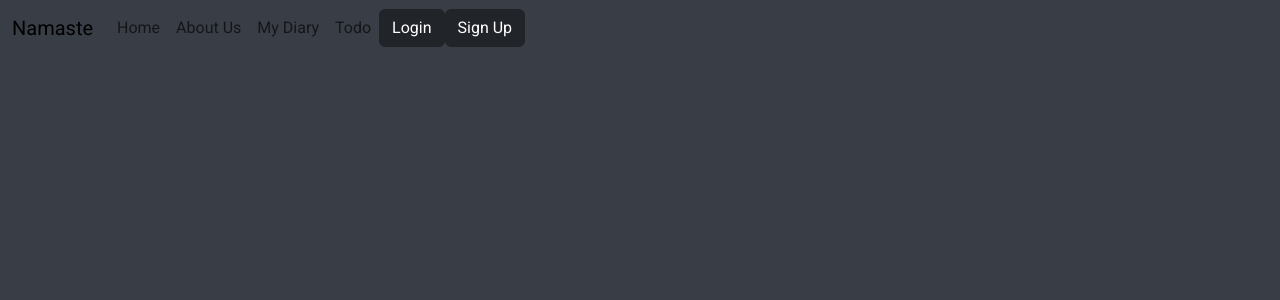
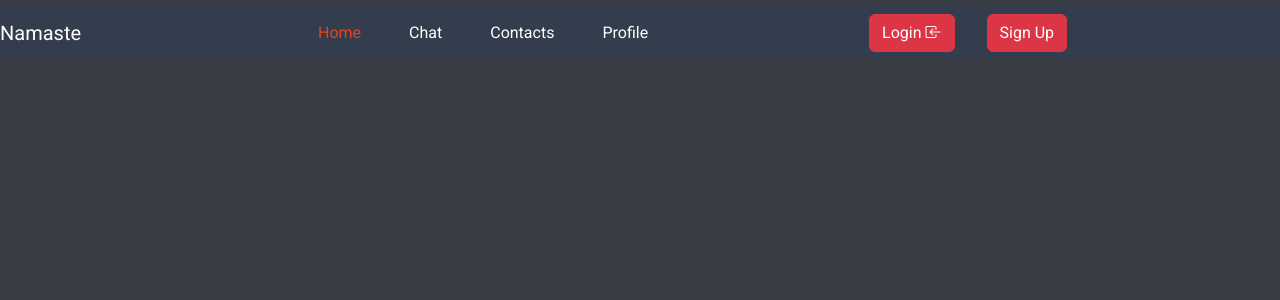
Before and after one commit to Soumen3/-Text_me, a Django app: page / in a window 1280 px wide. Shown: the top 300 px of the page. Run offline with Django 5.2, Linux system fonts and the light colour scheme; some libraries are stand-ins or nearby versions.

Commit message:
navbar design

```diff
--- a/chat/templates/base.html
+++ b/chat/templates/base.html
@@ -9,30 +9,31 @@
 		<link rel="preconnect" href="https://fonts.googleapis.com">
 		<link rel="preconnect" href="https://fonts.gstatic.com" crossorigin>
 		<link href="https://fonts.googleapis.com/css2?family=Roboto:ital,wght@0,100;0,300;0,400;0,500;0,700;0,900;1,100;1,300;1,400;1,500;1,700;1,900&display=swap" rel="stylesheet">
+		<link rel="stylesheet" href="https://cdn.jsdelivr.net/npm/bootstrap-icons@1.3.0/font/bootstrap-icons.css">
 		<link rel="stylesheet" href="{% static 'chat/css/style.css' %}">
 		{% block css %}{% endblock css %}
 	</head>
   	<body>
 		<div class="nav-bar">
 			<nav class="navbar navbar-expand-lg bg-transparant ">
-				<div class="container-fluid">
-					<a class="navbar-brand" href="#"> Namaste</a>
-					<button class="navbar-toggler" type="button" data-bs-toggle="collapse" data-bs-target="#navbarNavAltMarkup" aria-controls="navbarNavAltMarkup" aria-expanded="false" aria-label="Toggle navigation">
+				<div class="container-fluid nav-container">
+					<a class="navbar-brand text text-white" href="#"> Namaste</a>
+					<button class="navbar-toggler text text-white" type="button" data-bs-toggle="collapse" data-bs-target="#navbarNavAltMarkup" aria-controls="navbarNavAltMarkup" aria-expanded="false" aria-label="Toggle navigation">
 						<i class="bi bi-list"></i>
 					</button>
 					<div class="collapse navbar-collapse nav-items" id="navbarNavAltMarkup">
 						<div class="navbar-nav main-nav-item text-white">
-							<a class="nav-link " aria-current="page" href="#">Home</a>
-							<a class="nav-link " href="#">About Us</a>
-							<a class="nav-link " href="#">My Diary</a>
-							<a class="nav-link " href="#">Todo</a>
+							<a class="nav-link {% if request.path == '/' %} active {% endif %}" aria-current="page" href="{% url "home" %}">Home</a>
+							<a class="nav-link {% if request.path == '/chat/' %} active {% endif %}" href="{% url "chat" %}">Chat</a>
+							<a class="nav-link {% if request.path == '/contacts/' %} active {% endif %}" href="{% url "contacts" %}">Contacts</a>
+							<a class="nav-link {% if request.path == '/profile/' %} active {% endif %}" href="{% url "profile" %}">Profile</a>
 						</div>
 						<div class="navbar-nav auth-items">
 							{% if user.is_authenticated %}
-								<a class="btn {% if request.user.theme.theme == 'dark' %} btn-secondary {% else %} btn-dark {% endif %}" id="logout-btn" href="{% url "logout" %}">Logout <i class="bi bi-box-arrow-right"></i></a>
+								<a class="btn {% if request.user.theme.theme == 'dark' %} btn-secondary {% else %} btn-danger {% endif %}" id="logout-btn" href="{% url "logout" %}">Logout <i class="bi bi-box-arrow-right"></i></a>
 							{% else %}
-								<a class="btn btn-dark" href="{% url "login" %}">Login <i class="bi bi-box-arrow-in-left"></i></a>
-								<a class="btn btn-dark " href="{% url "signup" %}">Sign Up <i class="bi bi-clipboard2-plus"></i></a>
+								<a class="btn btn-danger" href="{% url "login" %}">Login <i class="bi bi-box-arrow-in-left"></i></a>
+								<a class="btn btn-danger " href="{% url "signup" %}">Sign Up <i class="bi bi-clipboard2-plus"></i></a>
 							{% endif %}
 						</div>
 					</div>
--- a/chat/urls.py
+++ b/chat/urls.py
@@ -3,6 +3,13 @@ from . import views
 
 urlpatterns = [
 	path('', views.home, name='home'),
+
+	#-----------------Chat-----------------#
+	path('chat/', views.chat, name='chat'),
+	path('contacts/', views.contacts, name='contacts'),
+	path('profile/', views.profile, name='profile'),
+
+	#-----------------Authentication-----------------#
 	path('login/', views.sign_in, name='login'),
 	path('signup/', views.sign_up, name='signup'),
 	path('logout/', views.logout_user, name='logout'),
--- a/chat/views.py
+++ b/chat/views.py
@@ -45,3 +45,12 @@ def logout_user(request):
 
 def home(request):
     return render(request, 'chat/home.html')
+
+def chat(request):
+    return render(request, 'chat/chat.html')
+
+def contacts(request):
+    return render(request, 'chat/contacts.html')
+
+def profile(request):
+    return render(request, 'chat/profile.html')
--- a/static/chat/css/style.css
+++ b/static/chat/css/style.css
@@ -4,3 +4,39 @@ body{
 	background-color: #393E46;
 	color: #fff;
 }
+
+a.nav-link{
+	color: #fff;
+}
+a.nav-link:hover{
+	color: #fff !important;
+}
+
+.nav-container{
+	background-color: #283e5e4d;
+	padding: .3em 0;
+	position: sticky;
+	top: 0;
+	z-index: 100;
+
+}
+
+.nav-items{
+	justify-content: space-evenly;
+}
+
+.main-nav-item{
+	column-gap: 2rem;
+	align-items: center;
+}
+
+.auth-items{
+	column-gap: 2rem;
+	row-gap: 1rem;
+	/* width: fit-content; */
+	align-items: center;
+}
+
+.active{
+	color: #e1471c !important;
+}
```
Also changed, not shown: chat/templates/chat/chat.html (added, +8 -0 lines), chat/templates/chat/contacts.html (added, +8 -0 lines), chat/templates/chat/profile.html (added, +8 -0 lines), db.sqlite3.
